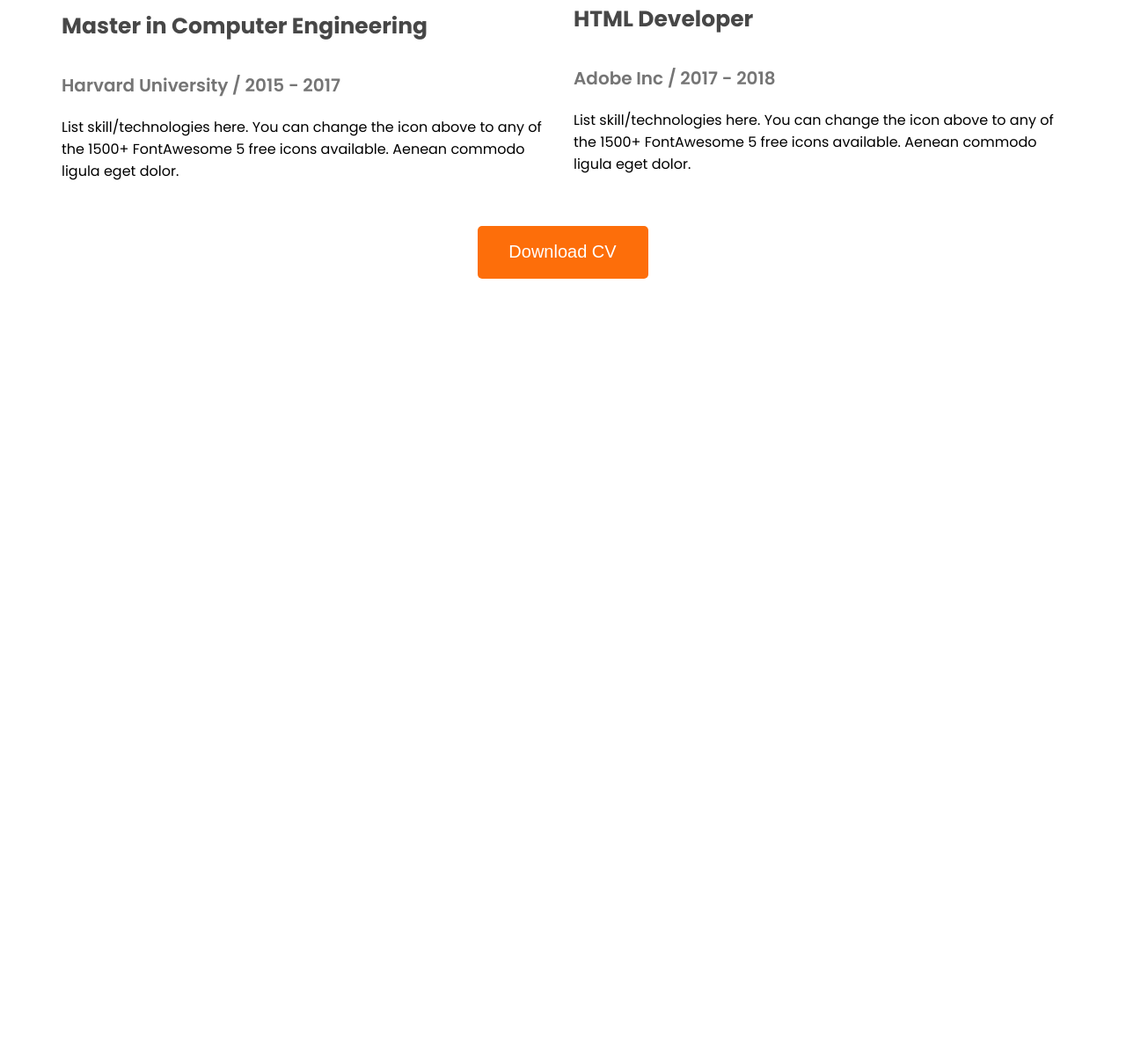
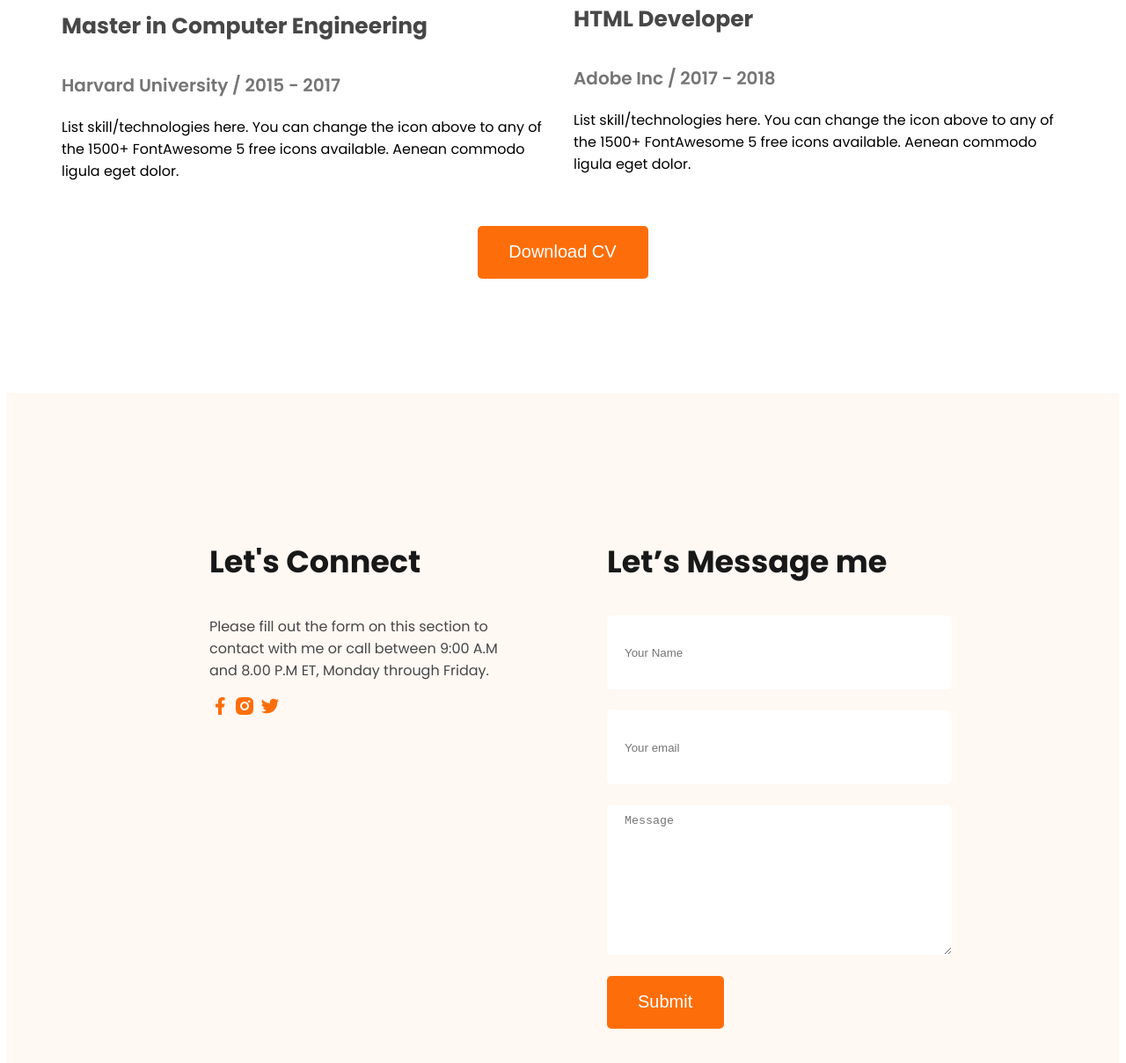
Before and after one commit to mfbhai10/web_dev_portfolio_PH, a plain HTML site: page index.html in a window 1280 px wide. Shown: the part 3114-4323 px from the top of the page at 88% size. Before the commit the page ends 3439 px from the top, so only its background shows below. Drawn offline with Linux system fonts and the light colour scheme.

Commit message:
footer section added

```diff
--- a/index.html
+++ b/index.html
@@ -190,6 +190,26 @@
       </section>
     </main>
 
-    <footer></footer>
+    <footer class="secondary-bgc margin">
+      <div class="footer-column">
+        <h3 class="section-title">Let's Connect</h3>
+        <p>Please fill out the form on this section to contact with me or call between 9:00 A.M and 8.00 P.M ET, Monday through Friday.</p>
+        <div>
+          <a href=""><img src="images/icons/facebook.png" alt="fb"></a>
+          <a href=""><img src="images/icons/insta.png" alt="insta"></a>
+          <a href=""><img src="images/icons/twitter.png" alt="twitter"></a>
+        </div>
+      </div>
+
+      <div class="footer-column">
+        <h3 class="section-title">Let’s Message me</h3>
+        <form action="">
+          <input type="text" name="" id="" placeholder="Your Name">
+          <input type="email" name="" id="" placeholder="Your email">
+          <textarea name="" id="" rows="10" cols="50" placeholder="Message"></textarea>
+          <input class="primary-btn" type="submit" value="Submit">
+        </form>
+      </div>
+    </footer>
   </body>
 </html>
--- a/style.css
+++ b/style.css
@@ -40,6 +40,16 @@
   text-align: center;
 }
 
+.primary-btn {
+  padding: 18px 36px 19px 35px;
+  background-color: #fd6e0a;
+  border-radius: 5px;
+  font-size: 20px;
+  color: white;
+  border: none;
+  cursor: pointer;
+}
+
 /* Nav style adding */
 nav {
   display: flex;
@@ -72,15 +82,6 @@
 
 .dark-2 {
   color: var(--dark-2);
-}
-
-.primary-btn {
-  padding: 18px 36px 19px 35px;
-  background-color: #fd6e0a;
-  border-radius: 5px;
-  font-size: 20px;
-  color: white;
-  border: none;
 }
 
 /* banner styles */
@@ -196,3 +197,42 @@
 .resume-btn {
   margin-top: 50px;
 }
+
+/* footer style */
+footer {
+  padding: 130px 230px;
+  display: flex;
+  gap: 100px;
+}
+
+.footer-column {
+  width: 50%;
+}
+
+.footer-column p {
+  color: var(--dark-2);
+  font-size: 16px;
+  margin-top: 20px;
+}
+
+footer input[type="text"],
+footer input[type="email"] {
+  height: 64px;
+  border: none;
+  border-radius: 5px;
+  background-color: #fff;
+  display: block;
+  width: 100%;
+  padding: 10px 20px;
+  margin-bottom: 24px;
+}
+
+footer textarea {
+  border: none;
+  border-radius: 5px;
+  background-color: #fff;
+  display: block;
+  width: 100%;
+  padding: 10px 20px;
+  margin-bottom: 24px;
+}
```
